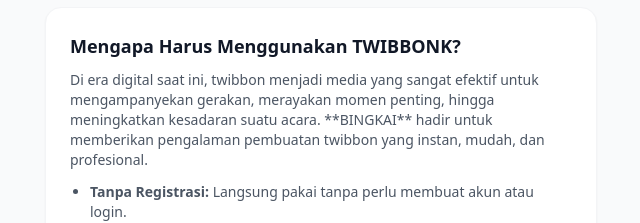
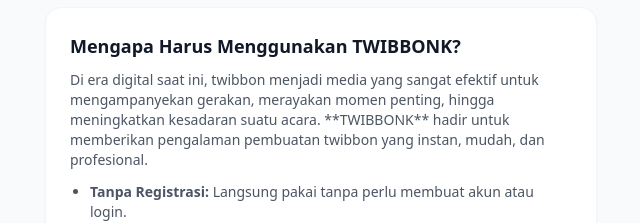
Before and after one commit to verdoank/bingkai, a React (Vite) app: page / in a window 1280 px wide. Shown: the part 972-1195 px from the top of the page, without its empty margins (319-959 px from the left). Built offline with nearby package versions, Linux system fonts and the light colour scheme.

Commit message:
Update branding from BINGKAI to TWIBBONK

```diff
--- a/src/App.jsx
+++ b/src/App.jsx
@@ -522,7 +522,7 @@
             Mengapa Harus Menggunakan TWIBBONK?
           </h2>
           <p className="mb-3">
-            Di era digital saat ini, twibbon menjadi media yang sangat efektif untuk mengampanyekan gerakan, merayakan momen penting, hingga meningkatkan kesadaran suatu acara. **BINGKAI** hadir untuk memberikan pengalaman pembuatan twibbon yang instan, mudah, dan profesional.
+            Di era digital saat ini, twibbon menjadi media yang sangat efektif untuk mengampanyekan gerakan, merayakan momen penting, hingga meningkatkan kesadaran suatu acara. **TWIBBONK** hadir untuk memberikan pengalaman pembuatan twibbon yang instan, mudah, dan profesional.
           </p>
           <ul className="list-disc pl-5 space-y-2">
             <li><strong>Tanpa Registrasi:</strong> Langsung pakai tanpa perlu membuat akun atau login.</li>
```
